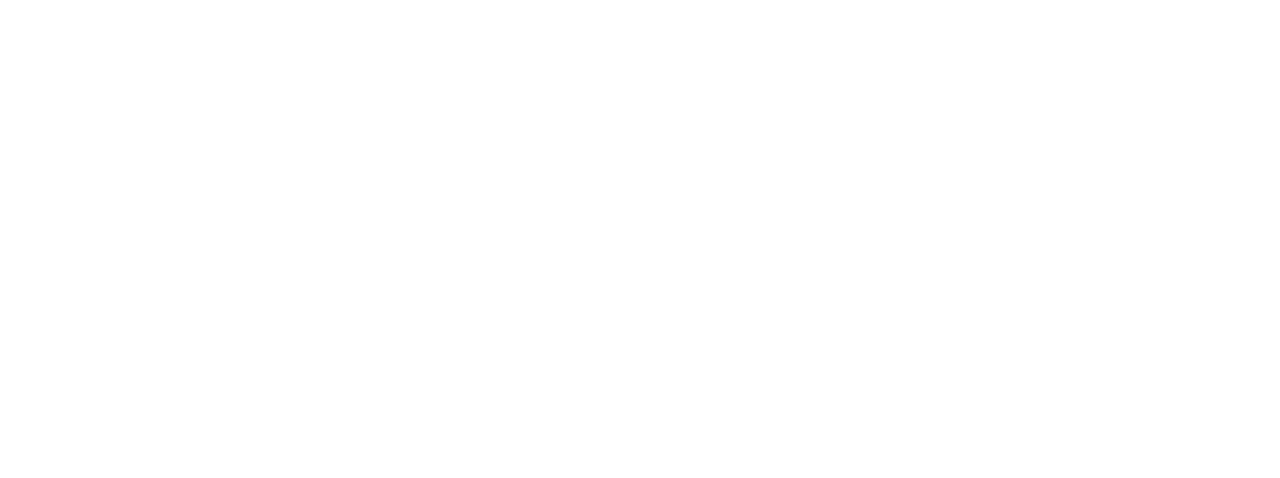
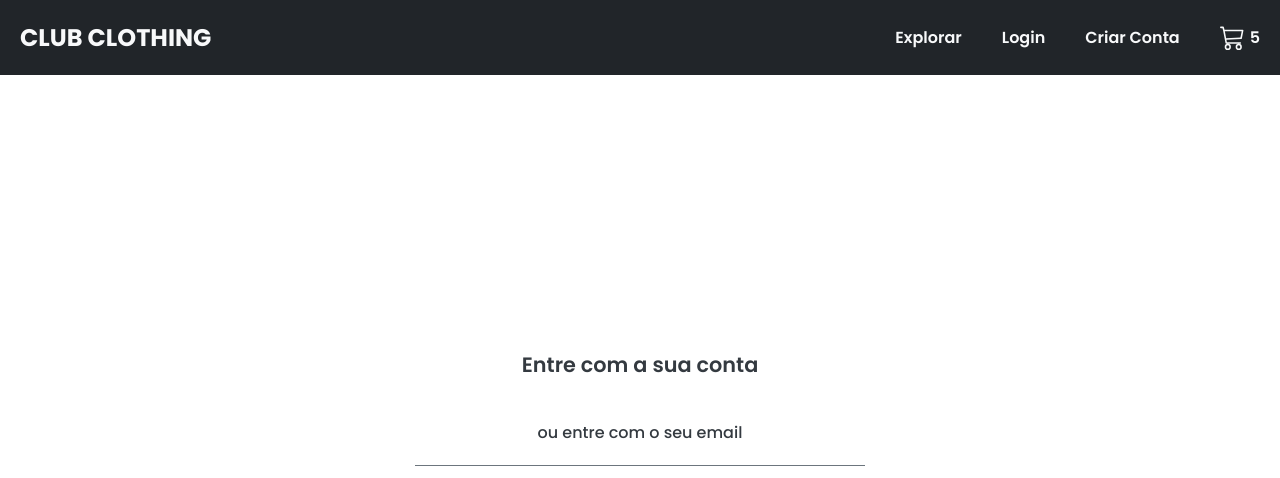
Before and after one commit to PedroStaRosa/club-clothing-ecommerce, a React (Create React App) app: page /login in a window 1280 px wide. Before the commit this address had no page. Shown: the top 478 px of the page. Built offline with nearby package versions, Linux system fonts and the light colour scheme.

Commit message:
feat: add initial LoginPage and Login Route

```diff
--- a/src/App.tsx
+++ b/src/App.tsx
@@ -3,12 +3,14 @@ import { BrowserRouter, Routes, Route } from 'react-router-dom'
 
 // Pages
 import HomePage from './pages/home/home.page'
+import LoginPage from './pages/login/login.page'
 
 const App: FunctionComponent = () => {
   return (
     <BrowserRouter>
       <Routes>
-        <Route path="/" element={<HomePage />}></Route>
+        <Route path="/" element={<HomePage />} />
+        <Route path="/login" element={<LoginPage />} />
       </Routes>
     </BrowserRouter>
   )
--- a/src/components/header/header.components.tsx
+++ b/src/components/header/header.components.tsx
@@ -1,4 +1,5 @@
 import { BsCart3 } from 'react-icons/bs'
+import { useNavigate } from 'react-router-dom'
 
 // Styles
 import {
@@ -8,13 +9,17 @@ import {
   HeaderTitle
 } from './header.styles'
 const Header = () => {
+  const navigate = useNavigate()
+  const handleLoginClick = () => {
+    navigate('/login')
+  }
   return (
     <HeaderContainer>
       <HeaderTitle>CLUB CLOTHING</HeaderTitle>
 
       <HeaderItems>
         <HeaderItem>Explorar</HeaderItem>
-        <HeaderItem>Login</HeaderItem>
+        <HeaderItem onClick={handleLoginClick}>Login</HeaderItem>
         <HeaderItem>Criar Conta</HeaderItem>
         <HeaderItem>
           <BsCart3 size={25} />
--- a/src/components/header/header.styles.ts
+++ b/src/components/header/header.styles.ts
@@ -29,4 +29,8 @@ export const HeaderItem = styled.div`
   &:nth-child(3) {
     margin-right: 40px;
   }
+
+  &:hover {
+    cursor: pointer;
+  }
 `
--- /dev/null
+++ b/src/pages/login/login.page.tsx
@@ -0,0 +1,27 @@
+import Header from '../../components/header/header.components'
+import {
+  LoginContainer,
+  LoginHeadline,
+  LoginInputContainer,
+  LoginSubtitle,
+  LoginContent
+} from './login.styles'
+
+const LoginPage = () => {
+  return (
+    <>
+      <Header />
+      <LoginContainer>
+        <LoginContent>
+          <LoginHeadline>Entre com a sua conta</LoginHeadline>
+          {/* Button */}
+          <LoginSubtitle>ou entre com o seu email</LoginSubtitle>
+          <LoginInputContainer>{/* Email Input */}</LoginInputContainer>
+          <LoginInputContainer>{/* password Input */}</LoginInputContainer>
+        </LoginContent>
+      </LoginContainer>
+    </>
+  )
+}
+
+export default LoginPage
--- /dev/null
+++ b/src/pages/login/login.styles.ts
@@ -0,0 +1,43 @@
+import styled from 'styled-components'
+import Colors from '../../theme/theme.colors'
+
+export const LoginContainer = styled.div`
+  height: 100%;
+  display: flex;
+  align-items: center;
+  justify-content: center;
+`
+
+export const LoginHeadline = styled.p`
+  font-weight: 600;
+  font-size: 1.3rem;
+  margin-bottom: 20px;
+  color: ${Colors.text.black};
+`
+
+export const LoginContent = styled.div`
+  display: flex;
+  flex-direction: column;
+  align-items: center;
+  width: 450px;
+`
+
+export const LoginSubtitle = styled.p`
+  color: ${Colors.text.black};
+  padding-bottom: 20px;
+  border-bottom: 1px solid #6c757d;
+  width: 100%;
+  margin-top: 20px;
+  text-align: center;
+  font-weight: 500;
+  margin-bottom: 20px;
+`
+
+export const LoginInputContainer = styled.div`
+  width: 100%;
+  margin-bottom: 20px;
+  p:nth-child(1) {
+    font-weight: 600;
+    margin-bottom: 5px;
+  }
+`
```
